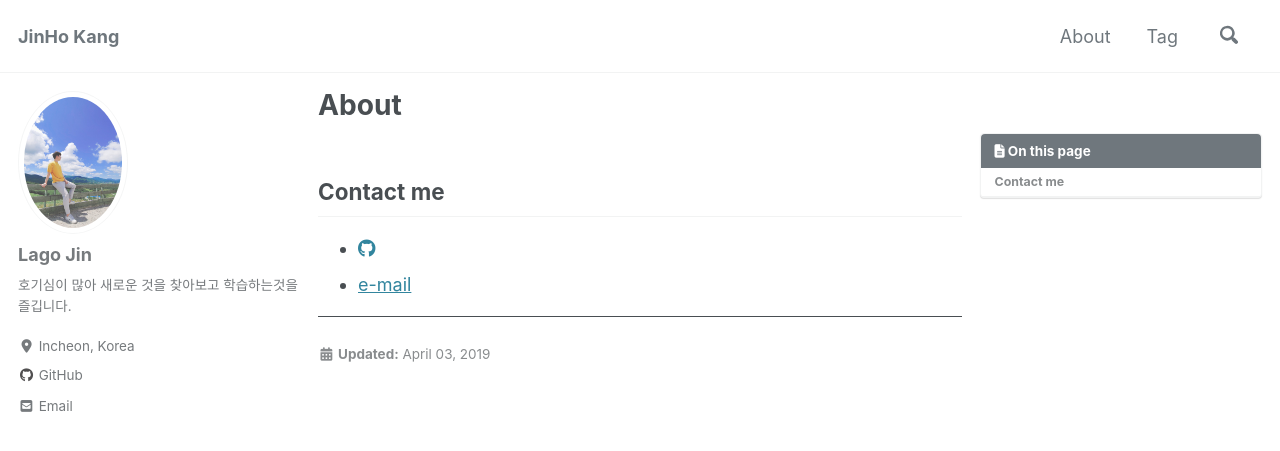
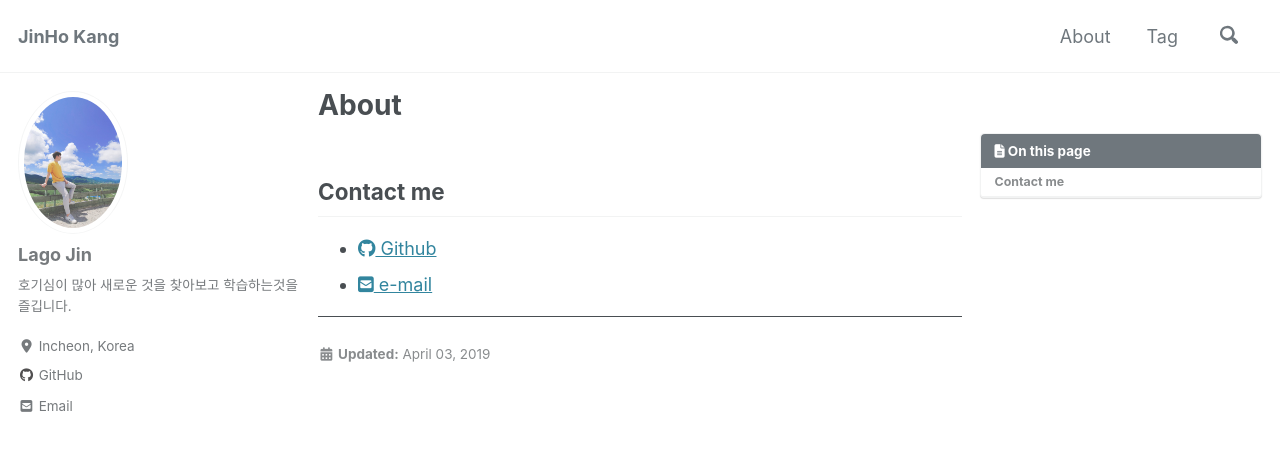
Before and after one commit to lagoJin/lagoJin.github.io, a Jekyll site: the page built from _pages/about.md, in a window 1280 px wide and 900 px high. Shown: the top 451 px of the window. Built offline with Jekyll 4.4.1, drawn with Linux system fonts in a browser that asks for light colours; cached includes are drawn as plain includes; nearby versions of some CDN libraries; comment, search, counter and statistics services are not loaded.

Commit message:
font awesome 추가

```diff
--- a/_pages/about.md
+++ b/_pages/about.md
@@ -17,5 +17,5 @@ toc: true
 ---
 
 ## Contact me
-- [<i class="fab fa-github"></i>](https://www.github.com/lagoJin)
-- [e-mail](mailto:jinho6187@gmail.com?subject=[GitHub]%20Source%20Han%20Sans)
+- [<i class="fab fa-github"></i> Github](https://www.github.com/lagoJin)
+- [<i class="fas fa-envelope-square"></i> e-mail](mailto:jinho6187@gmail.com?subject=[GitHub]%20Source%20Han%20Sans)
```
